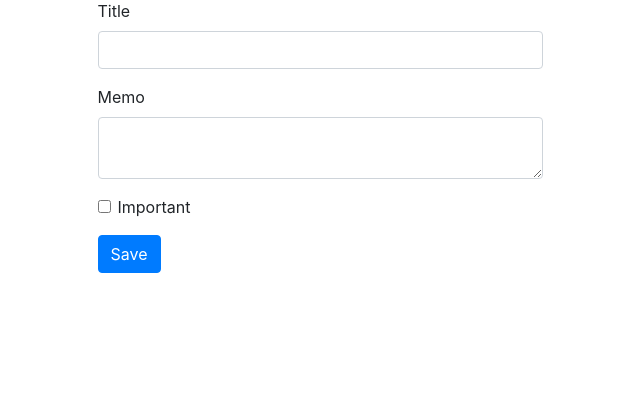
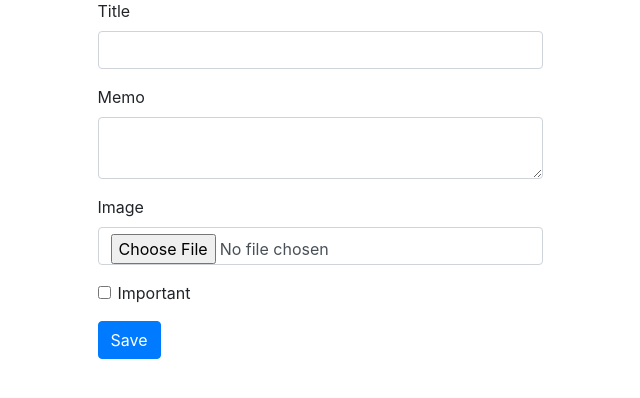
Before and after one commit to Jahir575/django3-todowoo, a Django app: page /createtodo/ in a window 1280 px wide. Shown: the part 207-605 px from the top of the page, without its empty margins (320-960 px from the left). Run offline with Django 3.2, Linux system fonts and the light colour scheme; a user stored in the database is signed in; some libraries are stand-ins or nearby versions.

Commit message:
Now user can upload image

```diff
--- a/todo/forms.py
+++ b/todo/forms.py
@@ -4,4 +4,4 @@ from .models import Todos
 class TodoForm(ModelForm):
     class Meta:
         model = Todos
-        fields = ['title', 'memo', 'important']
+        fields = ['title', 'memo','image','important']
--- a/todo/models.py
+++ b/todo/models.py
@@ -4,6 +4,7 @@ from django.contrib.auth.models import User
 class Todos(models.Model):
 	title = models.CharField(max_length = 100, blank = False)
 	memo = models.TextField(blank = True)
+	image = models.ImageField(upload_to = 'images/', null = True)
 	createdon = models.DateTimeField(auto_now_add = True)
 	datecompleted = models.DateTimeField(null = True, blank = True)
 	important = models.BooleanField(default = False)
--- a/todo/templates/todo/createtodo.html
+++ b/todo/templates/todo/createtodo.html
@@ -8,12 +8,8 @@
     </div>
     <div class="row justify-content-center mt-5">
         <div class="col-md-5">
-            {% if error %}
-                <div class="alert alert-danger" role="alert">
-                    {{ error }}
-                </div>
-            {% endif %}
-            <form method="POST">
+
+            <form method="POST" enctype="multipart/form-data">
                 {% csrf_token %}
                 <div class="form-group">
                     <label for="title">Title</label>
@@ -22,6 +18,10 @@
                 <div class="form-group">
                     <label for="memo">Memo</label>
                     <textarea name="memo" class="form-control" id="memo" ></textarea>
+                </div>
+                <div class="form-group">
+                    <label for="image">Image</label>
+                    <input type="file" name="image" class="form-control" id="image">
                 </div>
                 <div class="form-group form-check">
                     <input type="checkbox" name="important" class="form-check-input" id="important">
--- a/todo/views.py
+++ b/todo/views.py
@@ -46,13 +46,13 @@ def createtodo(request):
 		return render(request, 'todo/createtodo.html', {'form':TodoForm})
 	else:
 		try:
-			form = TodoForm(request.POST)
+			form = TodoForm(request.POST, request.FILES)
 			newtodo = form.save(commit = False)
 			newtodo.user = request.user
 			newtodo.save()
 			return redirect('currenttodos')
 		except ValueError:
-			return render(request, 'todo/createtodo.html', {'form':TodoForm, 'error': 'There is a value error. Try Again'})
+			return render(request, 'todo/createtodo.html', {'form':TodoForm})
 
 @login_required
 def logoutuser(request):
@@ -72,7 +72,7 @@ def viewtodo(request, todo_pk):
 		return render(request, 'todo/viewtodo.html',{'todo':todo, 'form': form})
 	else:
 		try:
-			form = TodoForm(request.POST, instance = todo)
+			form = TodoForm(request.POST, request.FILES, instance = todo)
 			form.save()
 			return redirect('currenttodos')
 		except ValueError:
--- a/todowoo/settings.py
+++ b/todowoo/settings.py
@@ -121,6 +121,10 @@ USE_TZ = True
 STATIC_URL = '/static/'
 STATIC_ROOT = os.path.join(BASE_DIR, 'static')
 
+MEDIA_ROOT = os.path.join(BASE_DIR, 'media')
+MEDIA_URL = '/media/'
+
+
 LOGIN_URL = '/login'
 
 try:
--- a/todowoo/urls.py
+++ b/todowoo/urls.py
@@ -16,6 +16,8 @@ Including another URLconf
 from django.contrib import admin
 from django.urls import path
 from todo import views
+from django.conf.urls.static import static
+from django.conf import settings
 
 urlpatterns = [
     path('admin/', admin.site.urls),
@@ -34,3 +36,4 @@ urlpatterns = [
     path('viewtodo/<int:todo_pk>/deletetodo', views.deletetodo, name="deletetodo"),
     path('completedtodolist/', views.completedtodolist, name="completedtodolist"),
 ]
+urlpatterns += static(settings.MEDIA_URL, document_root = settings.MEDIA_ROOT)
```
Also changed, not shown: todo/templates/todo/viewtodo.html (+11 -1 lines), db.sqlite3, todo/migrations/0003_todos_image.py (added).
